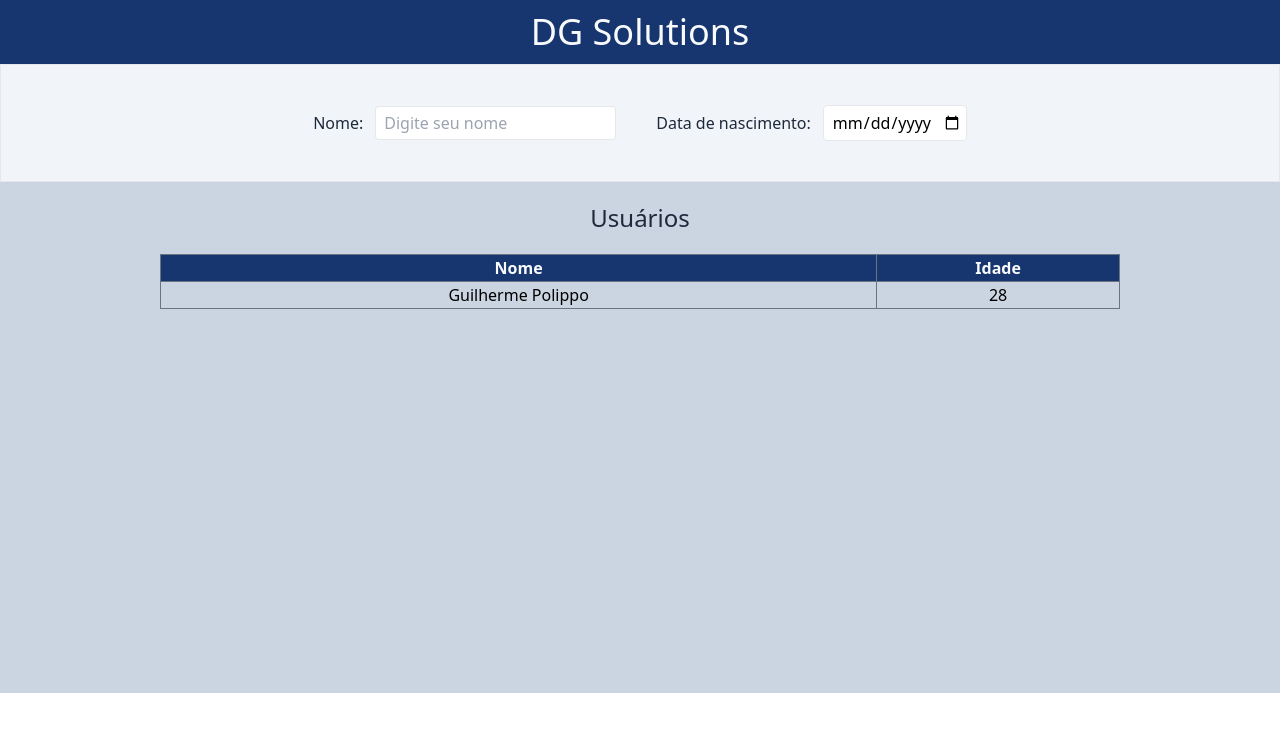
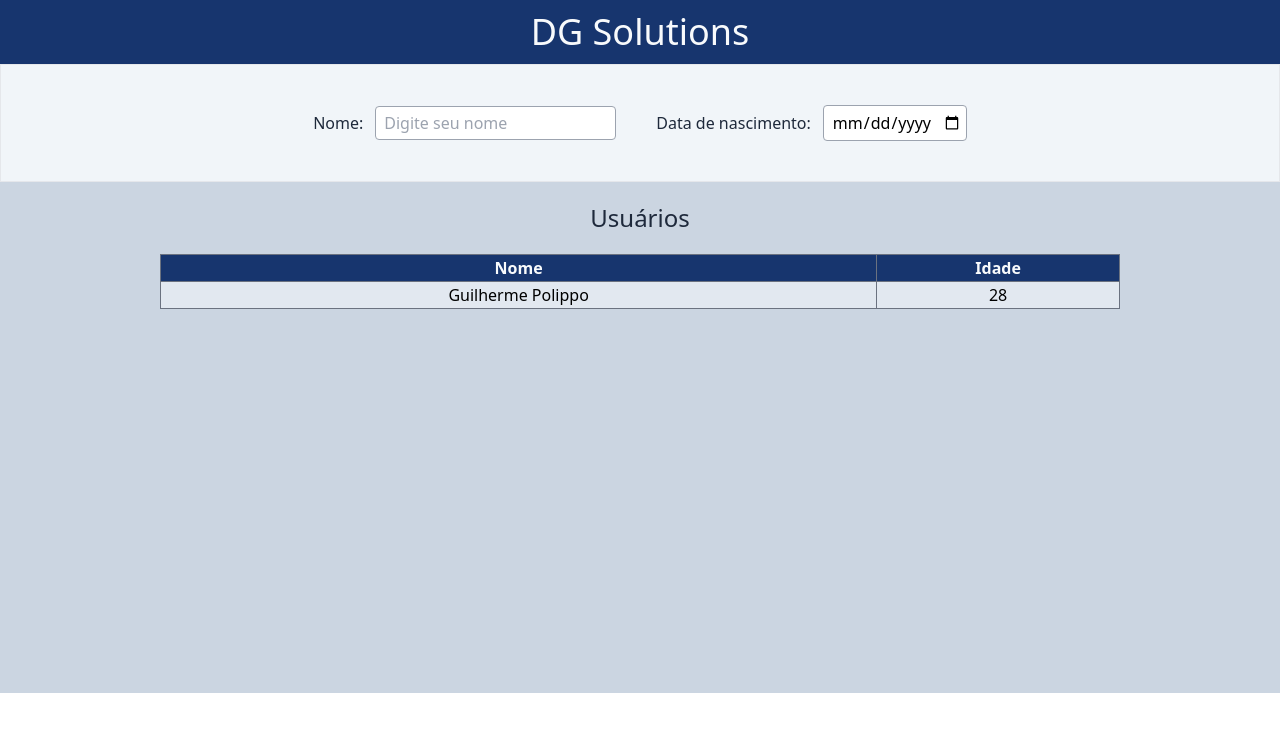
Before and after one commit to luispolippo/Teste-Tecnico-DG, a React (Create React App) app in the folder frontend/: page / in a window 1280 px wide. Shown: the top 732 px of the page. Built offline with nearby package versions, Linux system fonts and the light colour scheme.

Commit message:
feat: Add color minors color style

```diff
--- a/frontend/src/components/Table/index.tsx
+++ b/frontend/src/components/Table/index.tsx
@@ -14,7 +14,7 @@ function Table() {
           </tr>
         </thead>
         <tbody>
-          <tr>
+          <tr className="bg-slate-200">
             <td className="table-border">Guilherme Polippo</td>
             <td className="table-border">28</td>
           </tr>
--- a/frontend/src/index.css
+++ b/frontend/src/index.css
@@ -12,7 +12,7 @@ html, body {
   }
 
   .input {
-    @apply border rounded pl-2 py-1
+    @apply border border-gray-400 rounded pl-2 py-1
   }
 
   .table-border {
```
